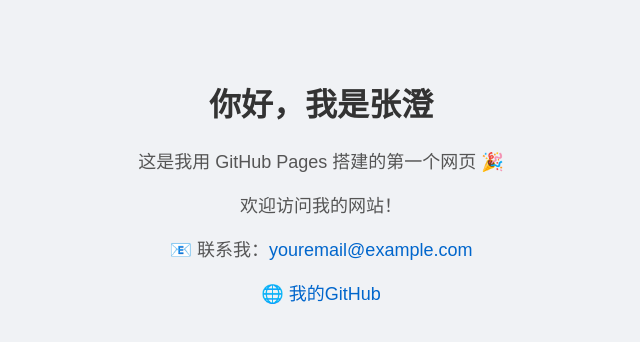
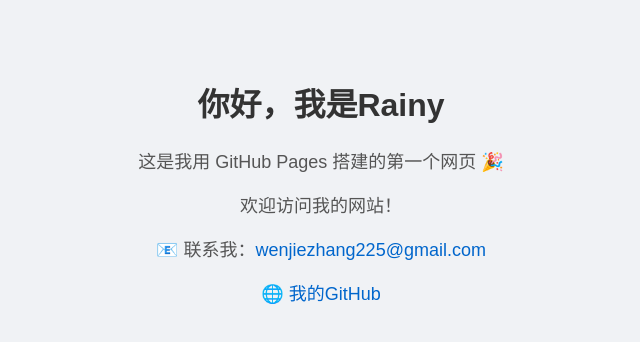
Before and after one commit to rainy321/rainy321.github.io, a plain HTML site: page index.html in a window 1280 px wide. Shown: the whole page, without its empty margins (319-959 px from the left). Drawn offline with Linux system fonts and the light colour scheme.

Commit message:
Update index.html

```diff
--- a/index.html
+++ b/index.html
@@ -27,10 +27,10 @@
   </style>
 </head>
 <body>
-  <h1>你好，我是张澄</h1>
+  <h1>你好，我是Rainy</h1>
   <p>这是我用 GitHub Pages 搭建的第一个网页 🎉</p>
   <p>欢迎访问我的网站！</p>
-  <p>📧 联系我：<a href="mailto:youremail@example.com">youremail@example.com</a></p>
-  <p>🌐 <a href="https://github.com/你的用户名">我的GitHub</a></p>
+  <p>📧 联系我：<a href="mailto:wenjiezhang225@gmail.com">wenjiezhang225@gmail.com</a></p>
+  <p>🌐 <a href="https://github.com/rainy321">我的GitHub</a></p>
 </body>
 </html>
```
